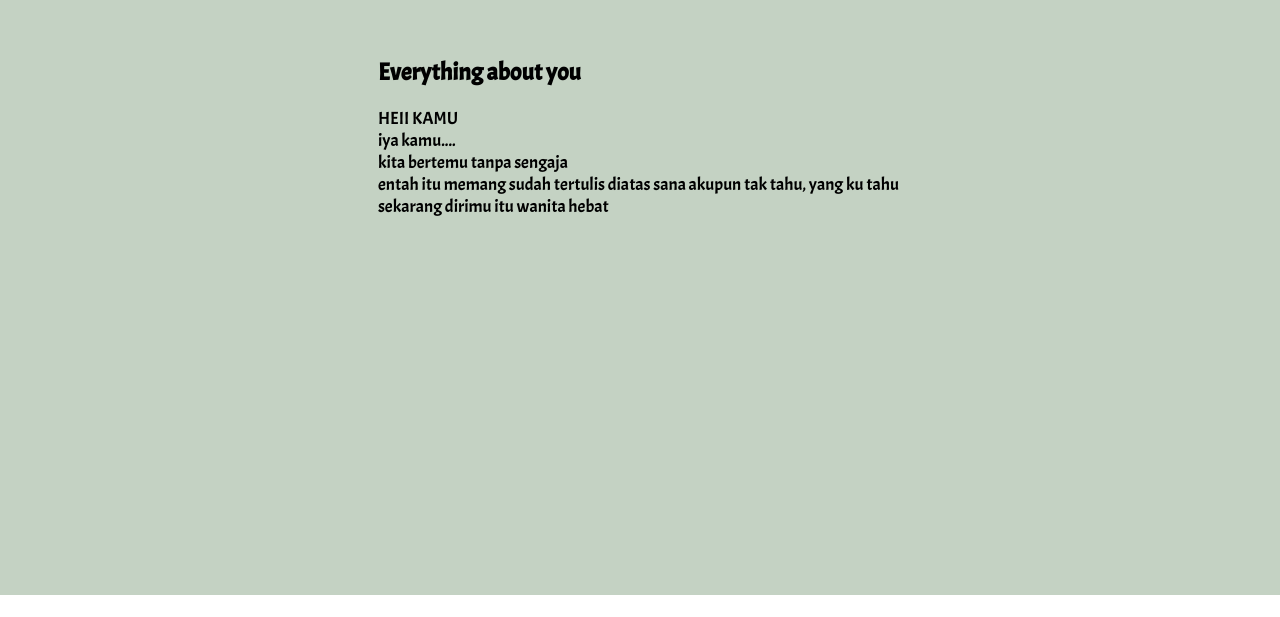
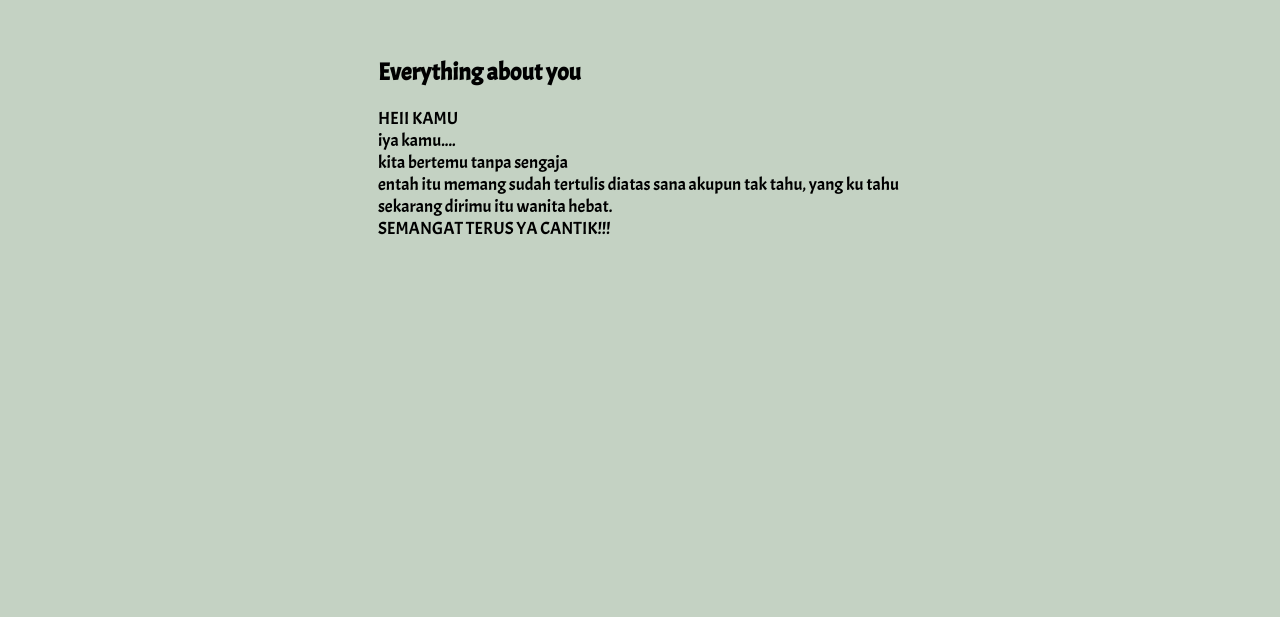
Before and after one commit to xkozstka/virgoush, a plain HTML site: page index.html in a window 1280 px wide. Shown: the part 1921-2538 px from the top of the page. Before the commit the page ends 2516 px from the top, so only its background shows below. Drawn offline with Linux system fonts and the light colour scheme.

Commit message:
Update index.html

```diff
--- a/index.html
+++ b/index.html
@@ -20,7 +20,8 @@
         <p>HEII KAMU
         <p>iya kamu....
         <p>kita bertemu tanpa sengaja
-        <p>entah itu memang sudah tertulis diatas sana akupun tak tahu, yang ku tahu sekarang dirimu itu wanita hebat </div>
+        <p>entah itu memang sudah tertulis diatas sana akupun tak tahu, yang ku tahu sekarang dirimu itu wanita hebat.
+    <br>SEMANGAT TERUS YA CANTIK!!!</div>
     <script src="script.js"></script>
 </body>
 </html>
```
